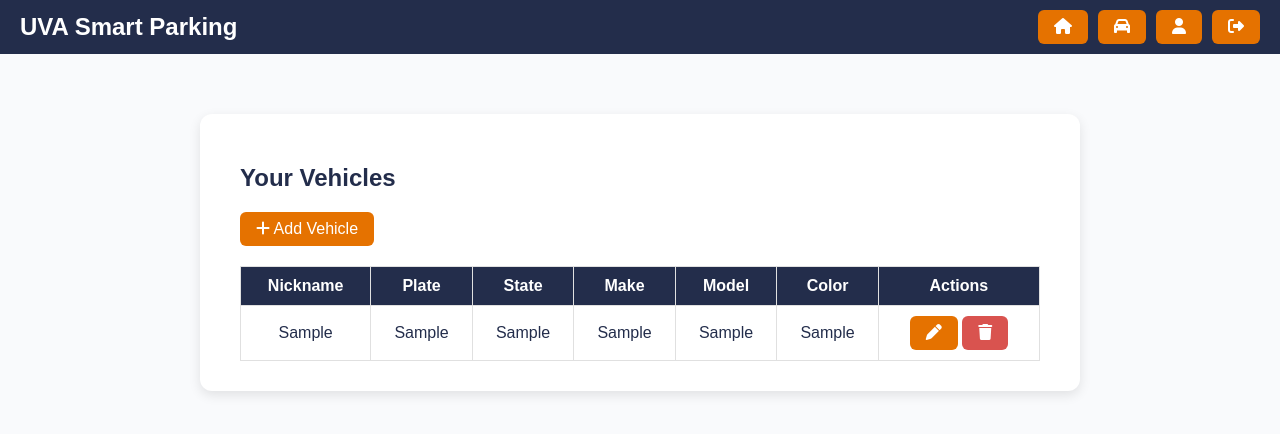
After one commit to fgm2wg/CS4750-Final-Project, a Django app: template core/templates/core/vehicles.html in a window 1280 px wide. The commit adds this page. Shown: the top 434 px of the page. Run offline with Django 5.2, Linux system fonts and the light colour scheme; the template is opened without the code that fills it: most values are stand-ins (such as "Sample title", 1, 10 or a date in 2020).

Commit message:
Add vehicle page - Users can view their vehicles - Users can edit vehicles - Users can delete vehicles

```diff
--- a/config/urls.py
+++ b/config/urls.py
@@ -9,4 +9,5 @@ urlpatterns = [
     path("profile/", views.profile, name="profile"),
     path('delete-account/', views.delete_account, name='delete_account'),
     path("change-password/", views.change_password, name="change_password"),
+    path("vehicles/", views.vehicles, name="vehicles"),
 ]
--- /dev/null
+++ b/core/templates/core/base.html
@@ -0,0 +1,74 @@
+<!DOCTYPE html>
+<html lang="en">
+<head>
+    <meta charset="UTF-8">
+    <title>{% block title %}UVA Smart Parking{% endblock %}</title>
+
+    <link rel="stylesheet" href="https://cdnjs.cloudflare.com/ajax/libs/font-awesome/6.5.0/css/all.min.css">
+
+    <style>
+        body {
+            font-family: Arial, sans-serif;
+            background-color: #f9fafc;
+            color: #232d4b;
+            margin: 0;
+        }
+
+        .navbar {
+            display: flex;
+            justify-content: space-between;
+            align-items: center;
+            background-color: #232d4b;
+            padding: 10px 20px;
+            color: white;
+        }
+
+        .navbar h1 {
+            font-size: 1.5rem;
+            margin: 0;
+        }
+
+        .nav-buttons {
+            display: flex;
+            gap: 10px;
+        }
+
+        .button {
+            background-color: #e57200;
+            color: white;
+            border: none;
+            padding: 8px 16px;
+            border-radius: 6px;
+            cursor: pointer;
+            font-size: 1rem;
+            text-decoration: none;
+            transition: background-color 0.3s ease;
+        }
+
+        .button:hover {
+            background-color: #cc6600;
+        }
+    </style>
+
+    {% block extra_head %}{% endblock %}
+</head>
+<body>
+
+<div class="navbar">
+    <h1>UVA Smart Parking</h1>
+    <div class="nav-buttons">
+        <a href="{% url 'home' %}" class="button" title="Home"><i class="fa-solid fa-house"></i></a>
+        <a href="{% url 'vehicles' %}" class="button" title="Vehicles"><i class="fa-solid fa-car"></i></a>
+        <a href="{% url 'profile' %}" class="button" title="Profile"><i class="fa-solid fa-user"></i></a>
+        <a href="{% url 'logout' %}" class="button" title="Logout"><i class="fa-solid fa-right-from-bracket"></i></a>
+    </div>
+</div>
+
+<div class="container">
+    {% block content %}{% endblock %}
+</div>
+
+{% block extra_scripts %}{% endblock %}
+
+</body>
+</html>
--- /dev/null
+++ b/core/templates/core/vehicles.html
@@ -0,0 +1,203 @@
+{% extends "core/base.html" %}
+
+{% block title %}Vehicles - UVA Smart Parking{% endblock %}
+
+{% block extra_head %}
+<style>
+    .container {
+        max-width: 800px;
+        margin: 60px auto;
+        background: white;
+        padding: 30px 40px;
+        border-radius: 12px;
+        box-shadow: 0 4px 12px rgba(0, 0, 0, 0.1);
+    }
+
+    table {
+        width: 100%;
+        border-collapse: collapse;
+        margin-top: 20px;
+    }
+
+    th, td {
+        border: 1px solid #e0e0e0;
+        padding: 10px;
+        text-align: center;
+    }
+
+    th {
+        background: #232d4b;
+        color: white;
+    }
+
+    tr:nth-child(even) {
+        background: #f6f7fb;
+    }
+
+    .modal {
+        display: none;
+        position: fixed;
+        z-index: 1000;
+        left: 0;
+        top: 0;
+        width: 100%;
+        height: 100%;
+        overflow: auto;
+        background: rgba(0, 0, 0, 0.5);
+    }
+
+    .modal-content {
+        background: #fff;
+        margin: 10% auto;
+        padding: 20px 30px;
+        border-radius: 12px;
+        width: 400px;
+        max-width: 90%;
+        text-align: center;
+    }
+
+    .modal-content input {
+        width: 90%;
+        padding: 10px;
+        margin: 5px 0;
+        border-radius: 5px;
+        border: 1px solid #ccc;
+    }
+
+    .modal-buttons {
+        margin-top: 15px;
+        display: flex;
+        justify-content: space-between;
+    }
+</style>
+{% endblock %}
+
+{% block content %}
+<h2>Your Vehicles</h2>
+<button class="button" onclick="openModal('add')"><i class="fa-solid fa-plus"></i> Add Vehicle</button>
+
+<table>
+    <thead>
+        <tr>
+            <th>Nickname</th>
+            <th>Plate</th>
+            <th>State</th>
+            <th>Make</th>
+            <th>Model</th>
+            <th>Color</th>
+            <th>Actions</th>
+        </tr>
+    </thead>
+    <tbody>
+        {% for v in vehicles %}
+        <tr>
+            <td>{{ v.6 }}</td>
+            <td>{{ v.1 }}</td>
+            <td>{{ v.2 }}</td>
+            <td>{{ v.3 }}</td>
+            <td>{{ v.4 }}</td>
+            <td>{{ v.5 }}</td>
+            <td>
+                <button class="button"
+                        onclick="openEditModal({{ v.0 }}, '{{ v.1 }}', '{{ v.2 }}', '{{ v.3 }}', '{{ v.4 }}', '{{ v.5 }}', '{{ v.6 }}')">
+                    <i class="fa-solid fa-pen"></i>
+                </button>
+                <button class="button" style="background:#d9534f;" onclick="openDeleteModal({{ v.0 }}, '{{ v.6 }}')">
+                    <i class="fa-solid fa-trash"></i>
+                </button>
+            </td>
+        </tr>
+        {% empty %}
+        <tr>
+            <td colspan="7">No vehicles registered.</td>
+        </tr>
+        {% endfor %}
+    </tbody>
+</table>
+
+<div id="vehicleModal" class="modal">
+    <div class="modal-content">
+        <h3 id="modalTitle"></h3>
+        <form method="POST" id="vehicleForm">
+            {% csrf_token %}
+            <input type="hidden" name="action" id="modalAction">
+            <input type="hidden" name="vehicle_id" id="vehicleId">
+            <input type="text" name="nickname" placeholder="Nickname" id="nickname"><br>
+            <input type="text" name="plate" placeholder="Plate" id="plate" required><br>
+            <input type="text" name="state" placeholder="State" maxlength="2" id="state" required><br>
+            <input type="text" name="make" placeholder="Make" id="make"><br>
+            <input type="text" name="model" placeholder="Model" id="model"><br>
+            <input type="text" name="color" placeholder="Color" id="color"><br>
+            <div class="modal-buttons">
+                <button type="submit" class="button">Save</button>
+                <button type="button" class="button" onclick="closeModal()">Cancel</button>
+            </div>
+        </form>
+    </div>
+</div>
+
+<div id="deleteModal" class="modal">
+    <div class="modal-content">
+        <h3>Delete Vehicle</h3>
+        <p id="deleteText"></p>
+        <form method="POST" id="deleteForm">{% csrf_token %}
+            <input type="hidden" name="action" value="delete">
+            <input type="hidden" name="vehicle_id" id="deleteVehicleId">
+            <div class="modal-buttons">
+                <button type="submit" class="button" style="background:#d9534f;">Delete</button>
+                <button type="button" class="button" onclick="closeDeleteModal()">Cancel</button>
+            </div>
+        </form>
+    </div>
+</div>
+{% endblock %}
+
+{% block extra_scripts %}
+<script>
+    function openModal(action) {
+        document.getElementById('modalAction').value = action;
+        document.getElementById('modalTitle').innerText = action.charAt(0).toUpperCase() + action.slice(1) + " Vehicle";
+        document.getElementById('vehicleForm').reset();
+        document.getElementById('vehicleModal').style.display = 'block';
+    }
+
+    function openEditModal(id, plate, state, make, model, color, nickname) {
+        openModal('edit');
+        document.getElementById('vehicleId').value = id;
+        document.getElementById('plate').value = plate;
+        document.getElementById('state').value = state;
+        document.getElementById('make').value = make;
+        document.getElementById('model').value = model;
+        document.getElementById('color').value = color;
+        document.getElementById('nickname').value = nickname;
+    }
+
+    function closeModal() {
+        document.getElementById('vehicleModal').style.display = 'none';
+    }
+
+    function openDeleteModal(id, nickname) {
+        document.getElementById('deleteVehicleId').value = id;
+        document.getElementById('deleteText').innerText = `Delete vehicle "${nickname}"?`;
+        document.getElementById('deleteModal').style.display = 'block';
+    }
+
+    function closeDeleteModal() {
+        document.getElementById('deleteModal').style.display = 'none';
+    }
+
+    window.onclick = function(event) {
+        if (event.target === document.getElementById('vehicleModal')) closeModal();
+        if (event.target === document.getElementById('deleteModal')) closeDeleteModal();
+    }
+
+    {% if modal_open == "add" %}
+        openModal('add');
+    {% elif modal_open == "edit" and vehicle_to_edit %}
+        openEditModal(
+            {{ vehicle_to_edit.0 }}, '{{ vehicle_to_edit.1 }}', '{{ vehicle_to_edit.2 }}', '{{ vehicle_to_edit.3 }}',
+            '{{ vehicle_to_edit.4 }}', '{{ vehicle_to_edit.5 }}', '{{ vehicle_to_edit.6 }}'
+        );
+    {% endif %}
+</script>
+{% endblock %}
```
Also changed, not shown: core/templates/core/home.html (+17 -70 lines), core/templates/core/profile.html (+15 -74 lines), core/views.py (+77 -1 lines).
